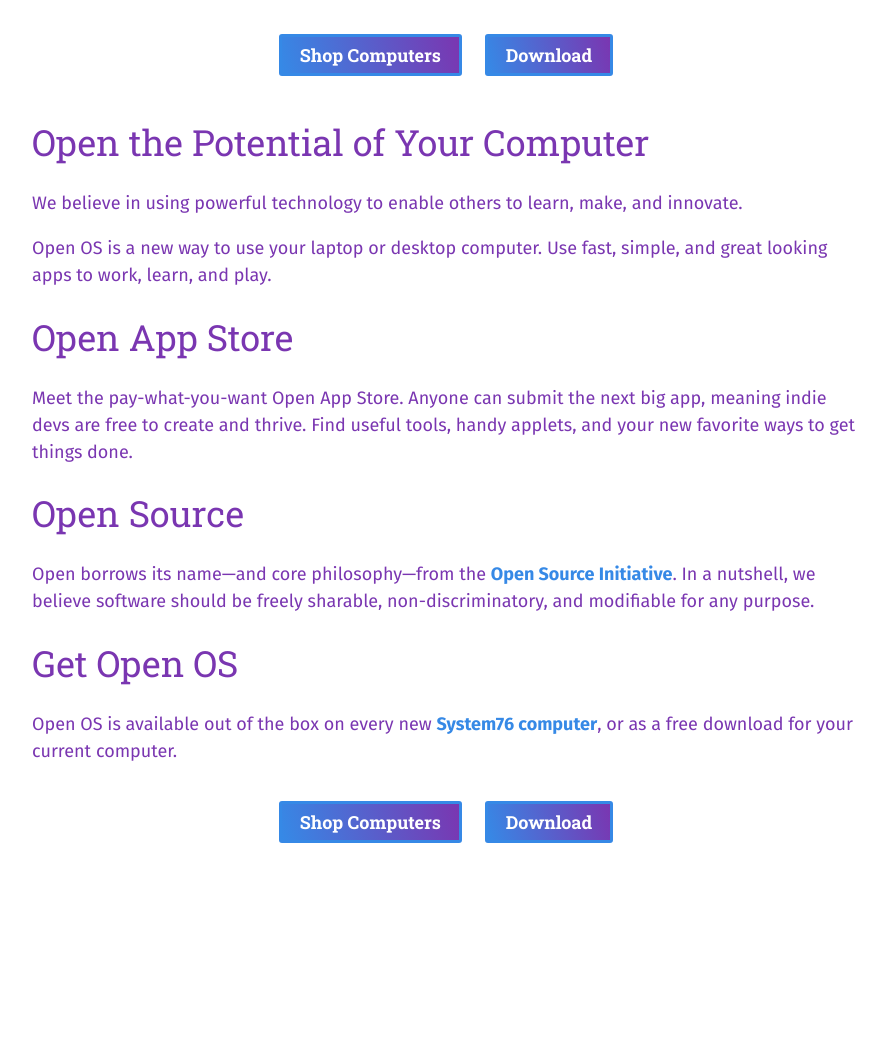
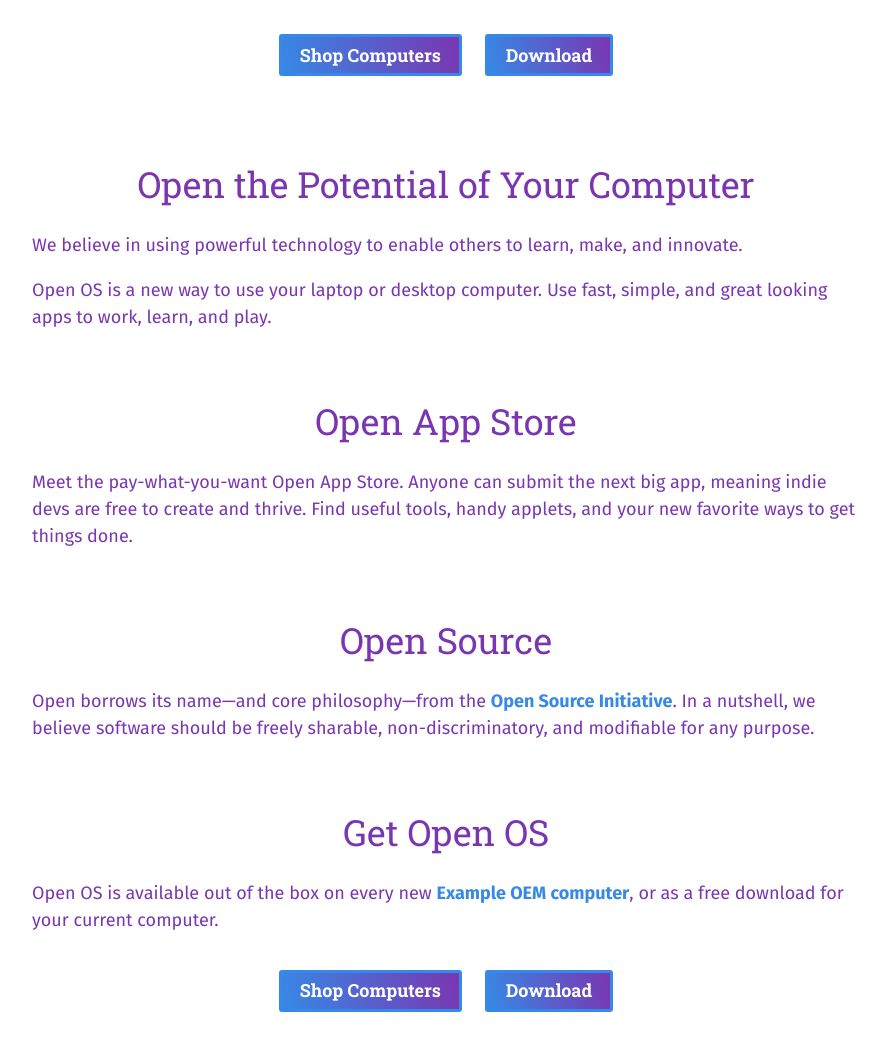
Before and after one commit to cassidyjames/open, a Jekyll site: the page built from README.md, in a window 1280 px wide. Shown: the part 464-1502 px from the top of the page, without its empty margins (194-1080 px from the left). Built offline with Jekyll 4.4.1, drawn with Linux system fonts in a browser that asks for light colours; nearby versions of some CDN libraries; our own code applies the rules of GitHub Pages for plain Markdown files; before the commit the page ends 1333 px from its top, so only the background shows below that.

Commit message:
Genericize OEM

```diff
--- a/README.md
+++ b/README.md
@@ -2,7 +2,7 @@
 
 ![Galago Pro](https://system76.com/assets/products/galp2/front_1280.jpg)
 
-- [Shop Computers](s76)
+- [Shop Computers](oem)
 - [Download](dl)
 
 # Open the Potential of Your Computer
@@ -26,12 +26,12 @@ Initiative][OSI]. In a nutshell, we believe software should be freely sharable,
 
 # Get Open OS
 
-Open OS is available out of the box on every new [System76 computer][s76], or as
+Open OS is available out of the box on every new [Example OEM computer][oem], or as
 a free download for your current computer.
 
-- [Shop Computers](s76)
+- [Shop Computers](oem)
 - [Download](dl)
 
 [OSI]: https://opensource.org/definition
-[s76]: https://system76.com
+[oem]: https://example.com
 [dl]: #
--- a/_sass/_typography.scss
+++ b/_sass/_typography.scss
@@ -5,10 +5,16 @@ h3,
 h4,
 h5,
 h6 {
+  margin-top: 2em;
+
   font-family: $display;
   font-size: 2em;
   font-weight: 400;
   line-height: 1;
+}
+
+h1 {
+  text-align: center;
 }
 
 h2 {
```
